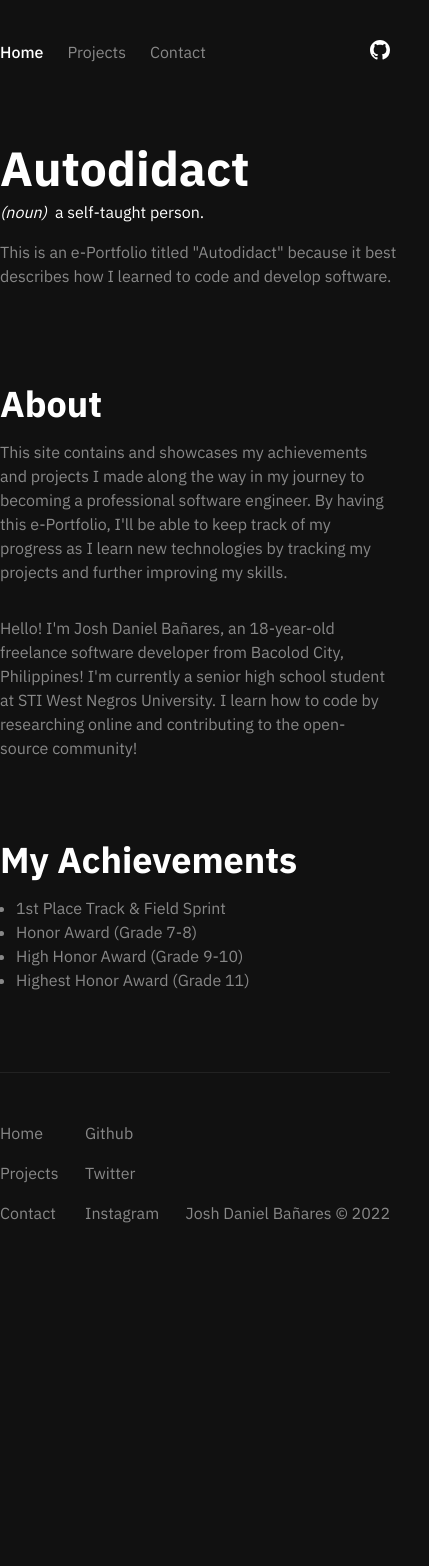
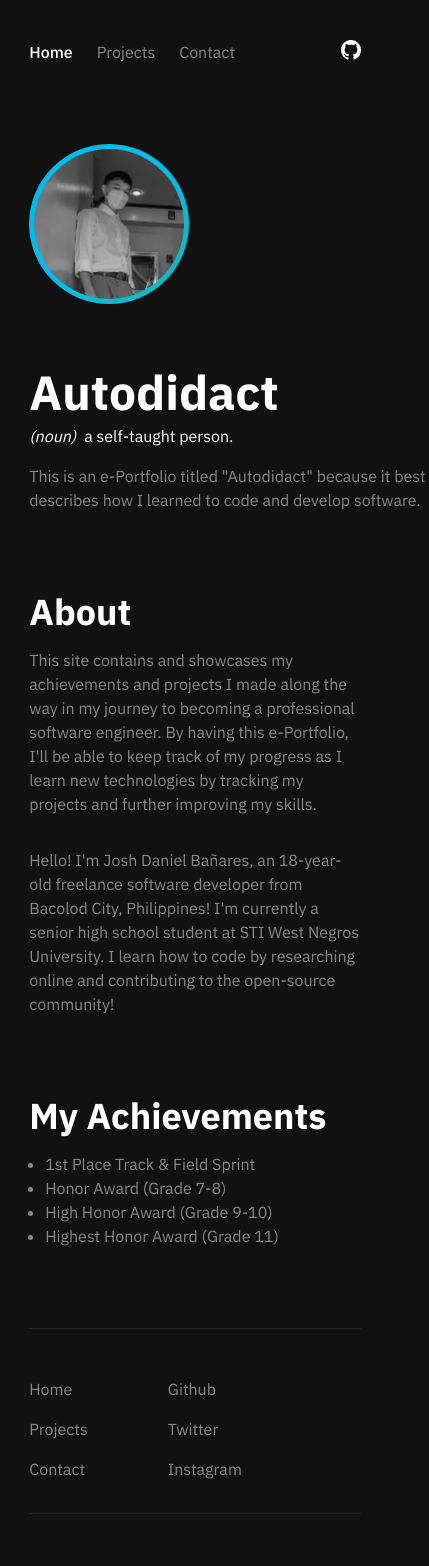
Before and after one commit to joshxfi/e-portfolio, a Next.js app: page / in a window 390 px wide. Shown: the top 1566 px of the page, 429 px wide, since content can reach past the window. Before the commit the page ends 1265 px from the top, so only its background shows below. Built offline with nearby package versions, Linux system fonts and the light colour scheme.

Commit message:
feat: add mobile res on homepage

```diff
--- a/pages/index.tsx
+++ b/pages/index.tsx
@@ -5,7 +5,19 @@ import { About, Achievements } from "@/components/Home";
 const Homepage = () => {
   return (
     <section>
-      <div className="flex justify-between">
+      <div className="flex flex-col md:flex-row justify-between">
+        <div className="grid md:hidden profile mb-16">
+          <Image
+            className="rounded-full grayscale"
+            objectFit="cover"
+            height={150}
+            width={150}
+            priority
+            src="/imgs/profile.jpg"
+            alt="myself"
+          />
+        </div>
+
         <div>
           <h1 className="font-bold text-5xl">Autodidact</h1>
           <div className="mt-2 flex space-x-2">
@@ -19,7 +31,7 @@ const Homepage = () => {
           </p>
         </div>
 
-        <div className="gradient rounded-full grid place-items-center h-[160px] w-[160px]">
+        <div className="hidden md:grid profile">
           <Image
             className="rounded-full grayscale"
             objectFit="cover"
--- a/src/components/Footer.tsx
+++ b/src/components/Footer.tsx
@@ -7,7 +7,7 @@ export const Footer = () => {
     <footer>
       <div className="mt-20 mb-8 h-[1px] bg-two" />
 
-      <div className="flex justify-between">
+      <div className="flex md:justify-between space-x-20 md:space-x-0">
         <div className="footer-item-container">
           {footerRoutes.map(({ name, href }) => (
             <Link href={href} key={name}>
@@ -30,9 +30,13 @@ export const Footer = () => {
           ))}
         </div>
 
-        <div className="flex items-end">
+        <div className="hidden md:flex items-end">
           <p className="text-secondary">Josh Daniel Bañares © 2022</p>
         </div>
+      </div>
+      <div className="my-8 h-[1px] bg-two md:hidden" />
+      <div className="flex justify-center md:hidden mt-12">
+        <p className="text-secondary">Josh Daniel Bañares © 2022</p>
       </div>
     </footer>
   );
--- a/src/components/Layout.tsx
+++ b/src/components/Layout.tsx
@@ -3,7 +3,7 @@ import { Navbar, Footer } from "@/components";
 
 export const Layout = ({ children }: { children: React.ReactNode }) => {
   return (
-    <main className="py-10 max-w-screen-sm mx-auto">
+    <main className="py-10 w-[85%] max-w-screen-sm mx-auto">
       <Navbar />
       {children}
       <Footer />
--- a/styles/globals.css
+++ b/styles/globals.css
@@ -32,8 +32,12 @@ body {
   }
 
   .project-info {
-      @apply opacity-0 group-hover:opacity-100 transition-all duration-300;
-    }
+    @apply opacity-0 group-hover:opacity-100 transition-all duration-300;
+  }
+
+  .profile {
+    @apply gradient rounded-full grid place-items-center h-[160px] w-[160px];
+  }
 }
 
 @keyframes gradient-anim {
```
